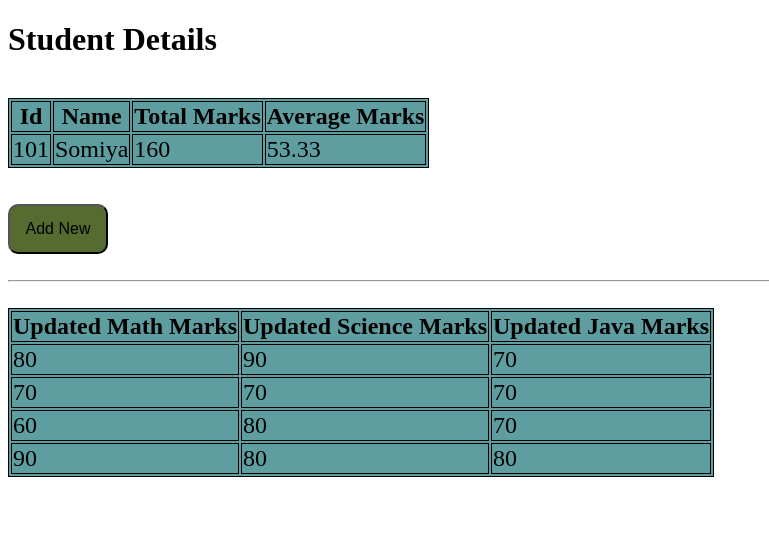
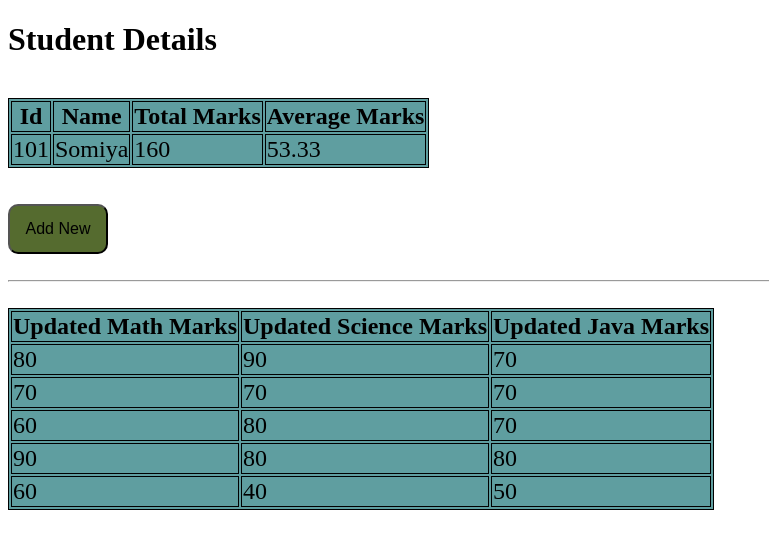
Before and after one commit to somiyangp/asdmLabExam, an Angular app: page / in a window 1280 px wide. Shown: the top 548 px of the page, without its empty margins (0-769 px from the left). Built offline with nearby package versions, Linux system fonts and the light colour scheme.

Commit message:
Version 1.0

```diff
--- a/src/app/student/student.component.html
+++ b/src/app/student/student.component.html
@@ -57,5 +57,10 @@
       <td>80</td>
       <td>80</td>
     </tr>
+    <tr>
+      <td>60</td>
+      <td>40</td>
+      <td>50</td>
+    </tr>
   </table>
 </div>
```
